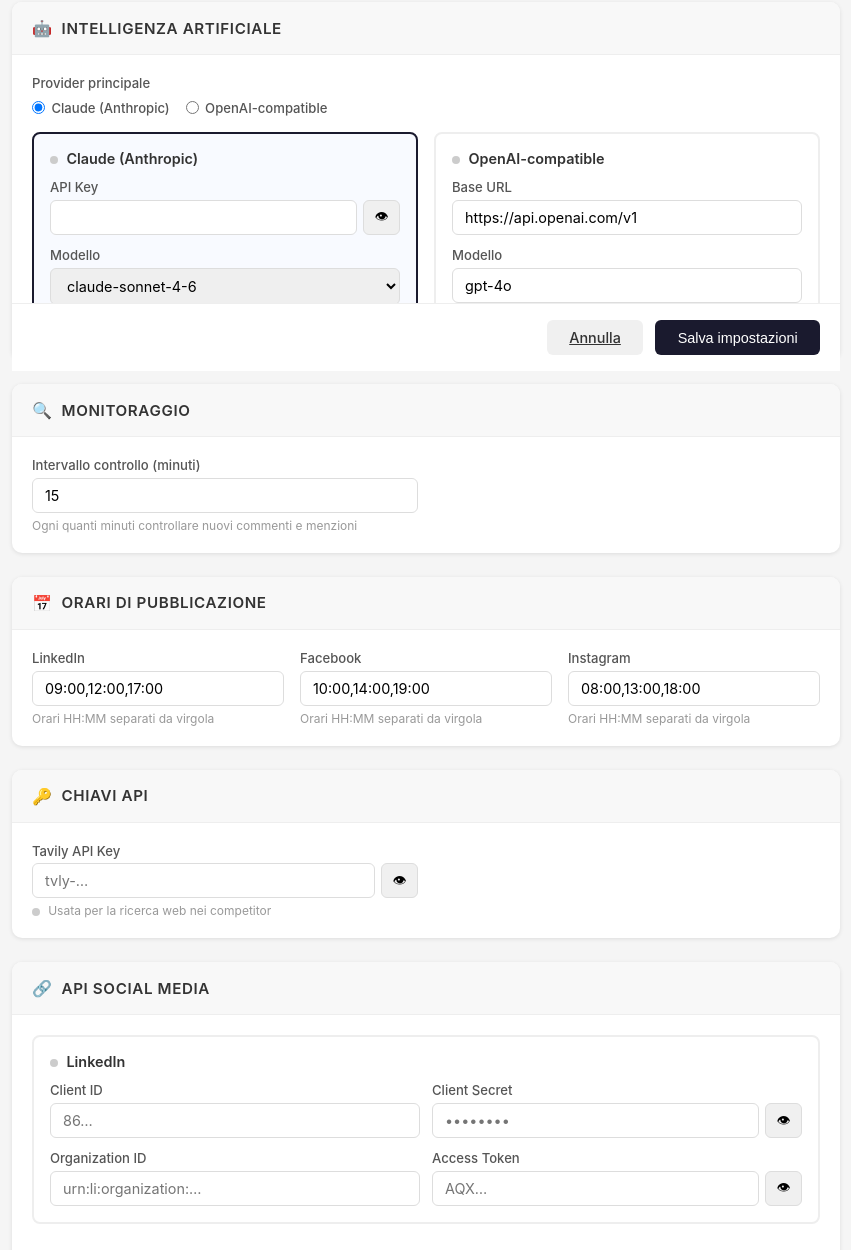
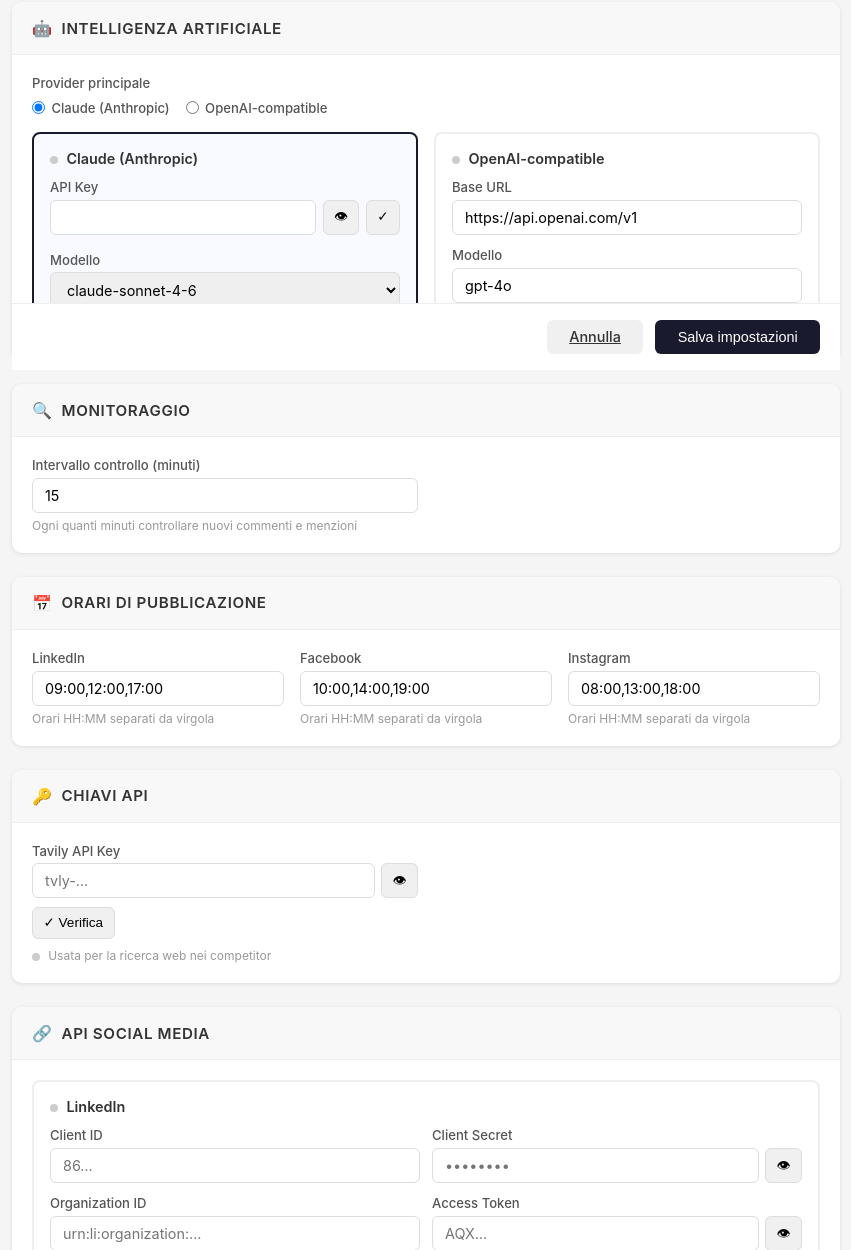
Before and after one commit to Blusimon77/EconomicHub, a FastAPI app: page /settings in a window 1280 px wide. Shown: the part 429-1679 px from the top of the page, without its empty margins (214-1065 px from the left). Run offline with FastAPI, Linux system fonts and the light colour scheme.

Commit message:
#11 test connessione API keys in Settings
- POST /api/test-key/anthropic — chiamata minimale con max_tokens=10
- POST /api/test-key/tavily — ricerca test con max_results=1
- settings.html: pulsante ✓ accanto alle API key di Anthropic e Tavily
- Feedback inline colorato (verde OK / rosso errore) senza ricaricare pagina
- Entrambe le route usano X-CSRF-Token header (stessa logica orchestrator)

Co-Authored-By: Claude Sonnet 4.6 <noreply@anthropic.com>

```diff
--- a/dashboard/main.py
+++ b/dashboard/main.py
@@ -1289,6 +1289,46 @@ def _save_dealer_brands(db: Session, dealer_id: int, form) -> None:
                 pass
 
 
+# ── API key test ─────────────────────────────────────────────────────────────
+
+@app.post("/api/test-key/anthropic")
+async def test_key_anthropic(request: Request):
+    """Verifica che la chiave Anthropic sia valida con una chiamata minimale."""
+    try:
+        import anthropic as _ant
+        client = _ant.Anthropic(api_key=settings.anthropic_api_key)
+        client.messages.create(
+            model=settings.anthropic_model,
+            max_tokens=10,
+            messages=[{"role": "user", "content": "ping"}],
+        )
+        return JSONResponse({"ok": True, "msg": "Chiave valida"})
+    except Exception as exc:
+        msg = str(exc)
+        if "401" in msg or "auth" in msg.lower() or "invalid" in msg.lower():
+            return JSONResponse({"ok": False, "msg": "Chiave non valida o scaduta"})
+        if "insufficient_quota" in msg or "quota" in msg.lower():
+            return JSONResponse({"ok": False, "msg": "Quota esaurita"})
+        return JSONResponse({"ok": False, "msg": f"Errore: {msg[:120]}"})
+
+
+@app.post("/api/test-key/tavily")
+async def test_key_tavily(request: Request):
+    """Verifica che la chiave Tavily sia valida."""
+    if not settings.tavily_api_key:
+        return JSONResponse({"ok": False, "msg": "Chiave non configurata"})
+    try:
+        from tavily import TavilyClient
+        client = TavilyClient(api_key=settings.tavily_api_key)
+        client.search(query="test", max_results=1)
+        return JSONResponse({"ok": True, "msg": "Chiave valida"})
+    except Exception as exc:
+        msg = str(exc)
+        if "401" in msg or "Unauthorized" in msg or "invalid" in msg.lower():
+            return JSONResponse({"ok": False, "msg": "Chiave non valida o scaduta"})
+        return JSONResponse({"ok": False, "msg": f"Errore: {msg[:120]}"})
+
+
 # ── Orchestrator start/stop ───────────────────────────────────────────────────
 
 _ORCH_PID_FILE = Path(__file__).parent.parent / "storage" / "orchestrator.pid"
--- a/dashboard/templates/settings.html
+++ b/dashboard/templates/settings.html
@@ -165,7 +165,9 @@
                 <input type="password" name="anthropic_api_key" id="anthropic_api_key"
                        value="{{ settings.anthropic_api_key }}" style="flex:1">
                 <button type="button" class="btn-eye" onclick="toggleVisibility('anthropic_api_key')">👁</button>
+                <button type="button" class="btn-eye" onclick="testKey('anthropic', this)" title="Verifica chiave">✓</button>
               </div>
+              <span id="test-result-anthropic" style="font-size:0.75rem"></span>
             </div>
             <div class="field" style="margin-top:0.75rem">
               <label>Modello</label>
@@ -252,6 +254,10 @@
                    placeholder="tvly-…">
             <button type="button" class="btn-eye" onclick="toggleVisibility('tavily_api_key')">👁</button>
           </div>
+          <div style="display:flex; gap:0.4rem; margin-top:0.25rem">
+            <button type="button" class="btn-eye" onclick="testKey('tavily', this)" title="Verifica chiave Tavily">✓ Verifica</button>
+          </div>
+          <span id="test-result-tavily" style="font-size:0.75rem"></span>
           <span class="hint">
             <span class="status-dot {% if settings.tavily_api_key and settings.tavily_api_key != 'your_tavily_api_key_here' %}dot-green{% else %}dot-gray{% endif %}" style="vertical-align:middle"></span>
             Usata per la ricerca web nei competitor
@@ -425,6 +431,28 @@
   orchRefresh();
   setInterval(orchRefresh, 15000);
 
+  // ── Test API key ────────────────────────────────────────────────────────────
+  async function testKey(provider, btn) {
+    const span = document.getElementById('test-result-' + provider);
+    btn.disabled = true;
+    span.textContent = 'Verifica in corso…';
+    span.style.color = '#888';
+    try {
+      const csrf = document.querySelector('meta[name="csrf-token"]').content;
+      const r = await fetch(`/api/test-key/${provider}`, {
+        method: 'POST', headers: { 'X-CSRF-Token': csrf },
+      });
+      const d = await r.json();
+      span.textContent = (d.ok ? '✓ ' : '✗ ') + d.msg;
+      span.style.color = d.ok ? '#16a34a' : '#dc2626';
+    } catch(e) {
+      span.textContent = '✗ Errore di rete';
+      span.style.color = '#dc2626';
+    } finally {
+      btn.disabled = false;
+    }
+  }
+
   // CSRF
   document.querySelectorAll('form[method="post"]').forEach(f => {
     if (!f.querySelector('[name="csrf_token"]')) {
```
